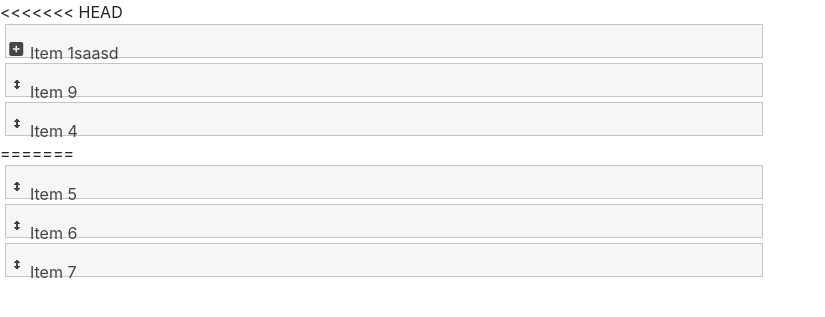
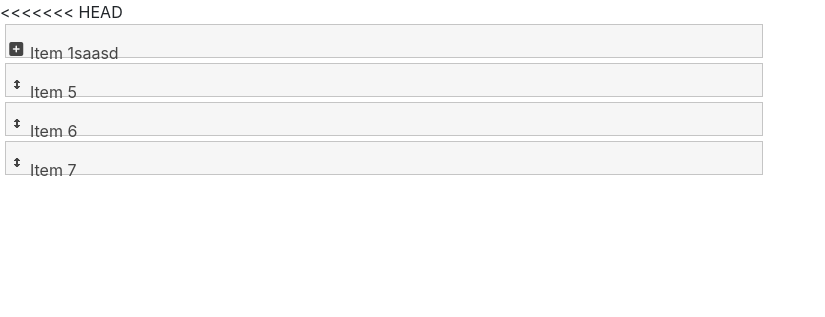
Before and after one commit to teamLeonardo/ProyectoVenta, a PHP site: page /tprue.php in a window 1280 px wide. Shown: the top 317 px of the page, without its empty margins (0-825 px from the left). Run offline with PHP 8.4, Linux system fonts and the light colour scheme; some libraries are stand-ins or nearby versions.

Commit message:
commit leonardo

```diff
--- a/tprue.php
+++ b/tprue.php
@@ -48,9 +48,6 @@
     <ul id="sortable">
 <<<<<<< HEAD
         <li class="ui-state-default"><span class="fas fa-plus-square"></span>Item 1saasd</li>
-        <li class="ui-state-default"><span class="ui-icon ui-icon-arrowthick-2-n-s"></span>Item 9</li>
-        <li class="ui-state-default"><span class="ui-icon ui-icon-arrowthick-2-n-s"></span>Item 4</li>
-=======
         <li class="ui-state-default"><span class="ui-icon ui-icon-arrowthick-2-n-s"></span>Item 5</li>
         <li class="ui-state-default"><span class="ui-icon ui-icon-arrowthick-2-n-s"></span>Item 6</li>
         <li class="ui-state-default"><span class="ui-icon ui-icon-arrowthick-2-n-s"></span>Item 7</li>
```
